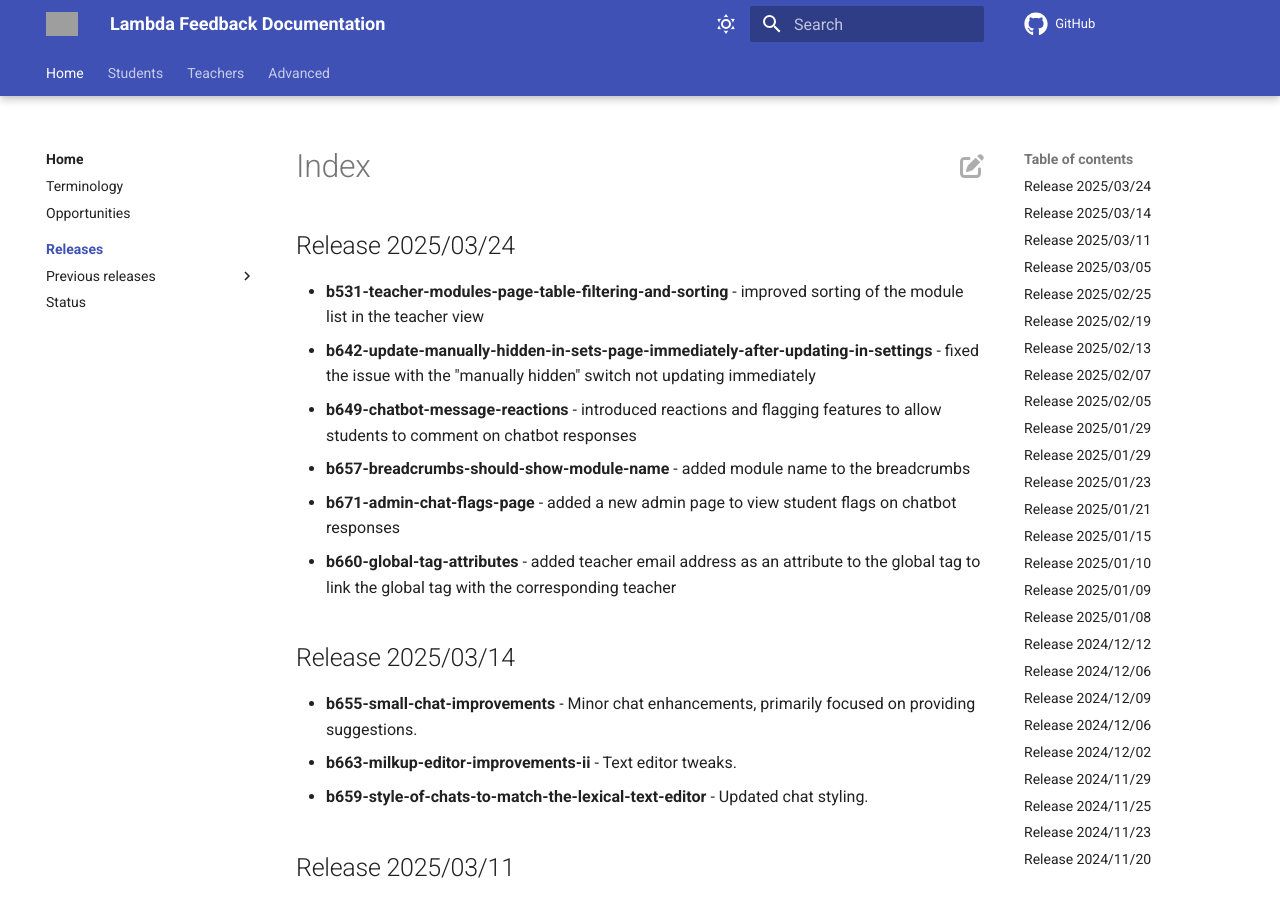
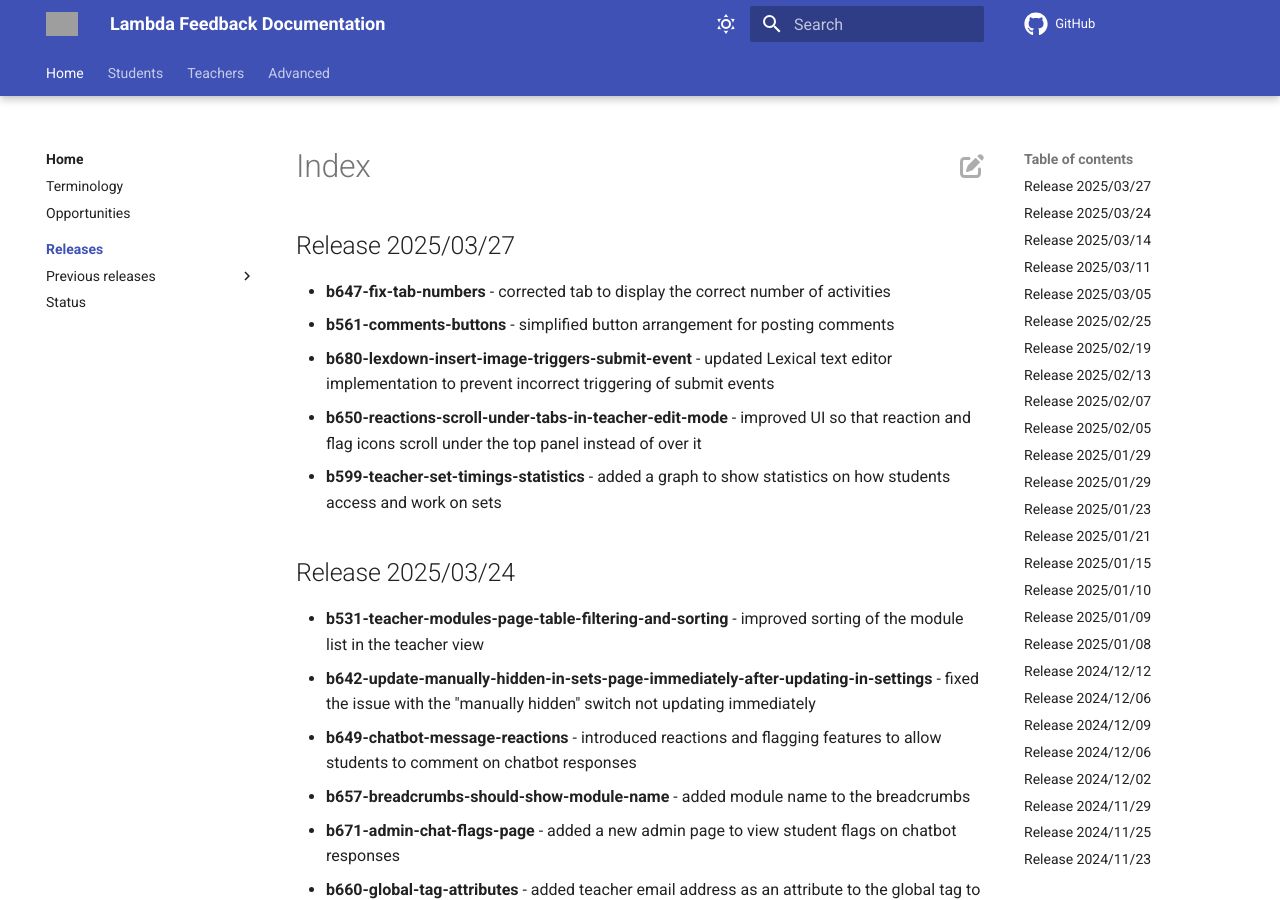
Before and after one commit to lambda-feedback/user-documentation, an MkDocs documentation site: the page built from docs/releases/index.md, in a window 1280 px wide and 900 px high. Built offline with MkDocs 1.6.1 and Material for MkDocs 9.7.7, drawn with Linux system fonts in a browser that asks for light colours; comment, search, counter and statistics services are not loaded; grey boxes are pictures that could not be loaded.

Commit message:
Release 2025/03/27 added

```diff
--- a/docs/releases/index.md
+++ b/docs/releases/index.md
@@ -1,3 +1,11 @@
+## Release 2025/03/27
+
+- **b647-fix-tab-numbers** - corrected tab to display the correct number of activities
+- **b561-comments-buttons** - simplified button arrangement for posting comments
+- **b680-lexdown-insert-image-triggers-submit-event** - updated Lexical text editor implementation to prevent incorrect triggering of submit events
+- **b650-reactions-scroll-under-tabs-in-teacher-edit-mode** - improved UI so that reaction and flag icons scroll under the top panel instead of over it
+- **b599-teacher-set-timings-statistics** - added a graph to show statistics on how students access and work on sets
+
 ## Release 2025/03/24
 
 - **b531-teacher-modules-page-table-filtering-and-sorting** - improved sorting of the module list in the teacher view
```
